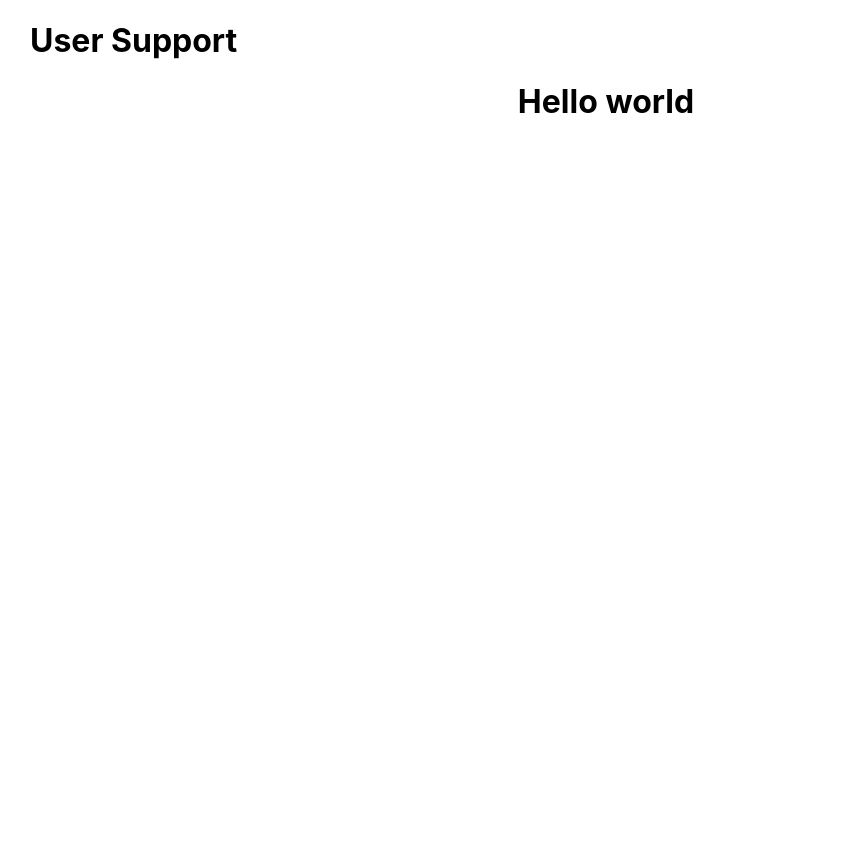
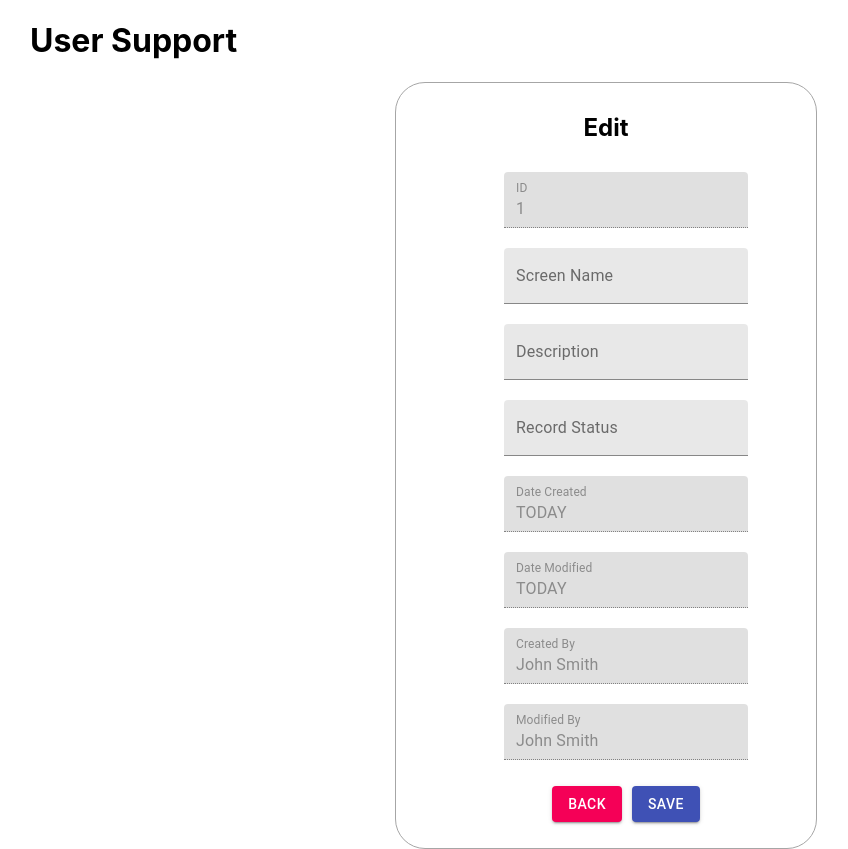
Before and after one commit to jordanmklee/react-user-support, a React (Create React App) app: page /edit in a window 1280 px wide. Shown: the whole page, without its empty margins (34-882 px from the left). Before the commit the page ends 800 px from the top, so only its background shows below. Built offline with nearby package versions, Linux system fonts and the light colour scheme.

Commit message:
Created rough edit form, button enable/disable based on context

```diff
--- a/src/App.css
+++ b/src/App.css
@@ -74,3 +74,21 @@ ul.buttonContainer li{
 	padding-left: 5px;
 	padding-right: 5px;
 }
+
+
+
+div.editContainer{
+	border: 1px solid #a6a6a6;
+	border-radius: 30px;
+	padding: 10px;
+	width: 400px;
+	margin: auto;
+}
+
+ul.textFieldContainer{
+	list-style-type: none;
+}
+
+ul.textFieldContainer li{
+	padding: 10px;
+}
--- a/src/App.js
+++ b/src/App.js
@@ -2,12 +2,7 @@ import './App.css';
 import { BrowserRouter as Router, Route, Switch } from "react-router-dom";
 
 import Grid from "./Grid";
-
-const Edit = () => (
-	<div>
-		<h1>Hello world</h1>
-	</div>
-);
+import Edit from "./Edit";
 
 function App() {
 	return (
--- a/src/Controls.js
+++ b/src/Controls.js
@@ -12,33 +12,31 @@ class Controls extends React.Component{
 
 				<ul className="buttonContainer" style={{float:"right"}}>
 					<li>
-						<Button
-							variant="contained"
-							color="primary">
+						{!this.props.editMode ?
+						<Button variant="contained" color="primary">
 							ADD
 						</Button>
+						: <Button variant="contained" color="primary" disabled>
+							ADD
+						</Button>}
 					</li>
 					<li>
 						{this.props.deleteMode ?
-						<Button
-							variant="contained"
-							color="secondary"
-							onClick={this.props.onDeleteClick}>
+						<Button variant="contained" color="secondary" onClick={this.props.onDeleteClick}>
 							DELETE
 						</Button>
-						: <Button
-							disabled
-							variant="contained">
+						: <Button variant="contained" color="secondary" disabled>
 							DELETE
 						</Button>}
 					</li>
 					<li>
-						<Button
-							variant="contained"
-							color="default"
-							onClick={this.props.onEditClick}>
-							{this.props.editMode ? "SAVE" : "EDIT"}
+						{this.props.editMode ?
+						<Button variant="contained" color="primary" onClick={this.props.onEditClick}>
+							SAVE
 						</Button>
+						: <Button variant="contained" color="default" onClick={this.props.onEditClick}>
+							EDIT
+						</Button>}
 					</li>
 				</ul>
 			</div>
--- /dev/null
+++ b/src/Edit.js
@@ -0,0 +1,56 @@
+import React from "react";
+import { Link } from "react-router-dom";
+
+import TextField from '@material-ui/core/TextField';
+
+import Button from "@material-ui/core/Button";
+
+class Edit extends React.Component{
+	render(){
+		return(
+			<div>
+				<div className="editContainer">
+					<h2>Edit</h2>
+					<ul className="textFieldContainer">
+						<li>
+							<TextField label="ID" variant="filled" disabled defaultValue="1"/>
+						</li>
+						<li>
+							<TextField label="Screen Name" variant="filled"/>
+						</li>
+						<li>
+							<TextField label="Description" variant="filled"/>
+						</li>
+						<li>
+							<TextField label="Record Status" variant="filled"/>
+						</li>
+						<li>
+							<TextField label="Date Created" variant="filled" disabled defaultValue="TODAY"/>
+						</li>
+						<li>
+							<TextField label="Date Modified" variant="filled" disabled defaultValue="TODAY"/>
+						</li>
+						<li>
+							<TextField label="Created By" variant="filled" disabled defaultValue="John Smith"/>
+						</li>
+						<li>
+							<TextField label="Modified By" variant="filled" disabled defaultValue="John Smith"/>
+						</li>
+
+					</ul>
+
+					<ul className="buttonContainer">
+						<li><Link to="/">
+							<Button variant="contained" color="secondary">BACK</Button>
+						</Link></li>
+						<li><Link to="/">
+							<Button variant="contained" color="primary">SAVE</Button>
+						</Link></li>
+					</ul>
+				</div>
+			</div>
+		)
+	}
+}
+
+export default Edit;
--- a/src/Grid.js
+++ b/src/Grid.js
@@ -1,6 +1,5 @@
 import React from "react";
 import PropTypes from 'prop-types';
-
 import { Link } from "react-router-dom";
 
 import Checkbox from '@material-ui/core/Checkbox';
@@ -83,7 +82,7 @@ class Grid extends React.Component{
 
 		// Create new state by filtering the IDs to delete from prev state
 		var newState = this.state.records.filter(e => !deleteIds.includes(e.id));
-		this.setState({records: newState});
+		this.setState({records: newState, deleteMode: false});		// Once deleted, disable button again
 	}
 
 
@@ -260,13 +259,13 @@ class RecordItem extends React.Component{
 				</td>
 				<td>{this.props.id}</td>
 				{this.props.editMode
-					? <td><TextField id="outlined-basic" variant="outlined" defaultValue={this.props.screenName}/></td>
+					? <td><TextField variant="outlined" defaultValue={this.props.screenName}/></td>
 					: <td>{this.props.screenName}</td>}
 				{this.props.editMode
-					? <td><TextField id="outlined-basic" variant="outlined" defaultValue={this.props.description}/></td>
+					? <td><TextField variant="outlined" defaultValue={this.props.description}/></td>
 					: <td>{this.props.description}</td>}
 				{this.props.editMode
-					? <td><TextField id="outlined-basic" variant="outlined" defaultValue={this.props.recordStatus}/></td>
+					? <td><TextField variant="outlined" defaultValue={this.props.recordStatus}/></td>
 					: <td>{this.props.recordStatus}</td>}
 				<td>{this.props.dateCreated}</td>
 				<td>{this.props.dateModified}</td>
```
